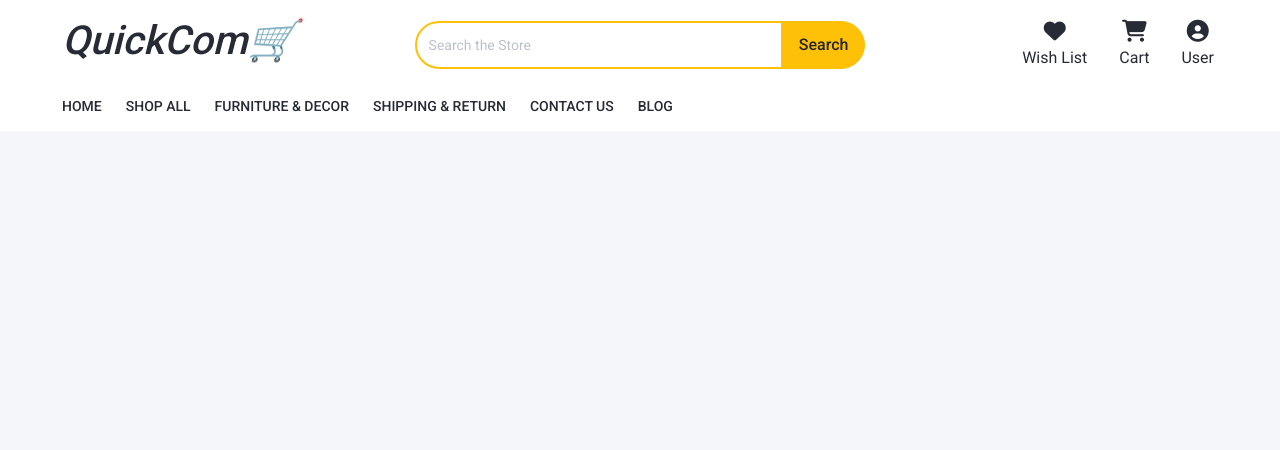
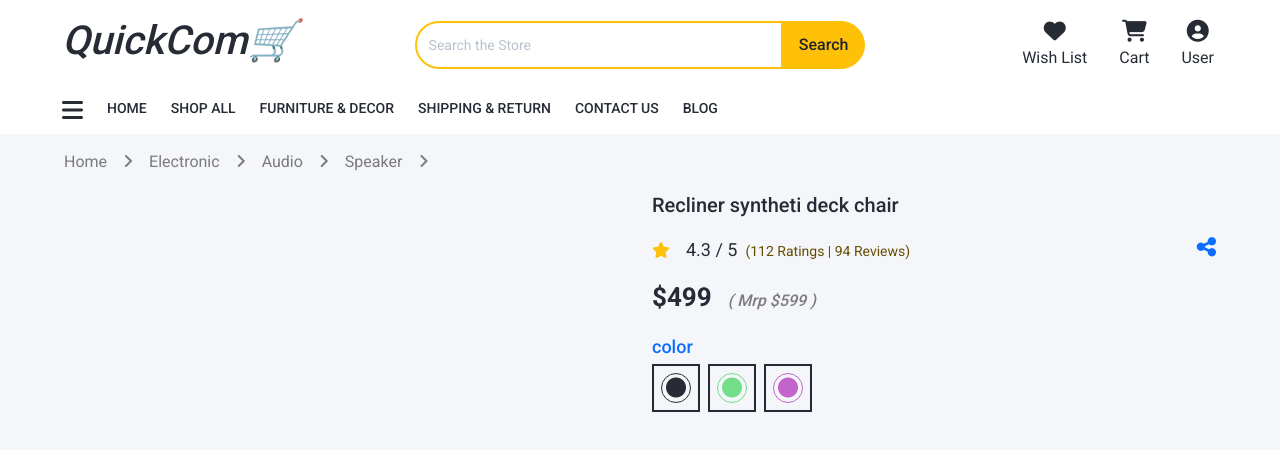
Before and after one commit to MuthuM3/Ecommerce_Client, an Angular app: page /product-list in a window 1280 px wide. Before the commit this address led to /. Shown: the top 450 px of the page. Built offline with nearby package versions, Linux system fonts and the light colour scheme.

Commit message:
product details page UI

```diff
--- a/src/app/app.routes.ts
+++ b/src/app/app.routes.ts
@@ -14,4 +14,12 @@ export const routes: Routes = [
     path: 'signin',
     loadComponent: () => import('./components/create-account/create-account.component').then((m) => m.SigninComponents),
   },
+  {
+    path: 'product-detail',
+    loadComponent: () => import('./components/product/product-detail/product-detail.component').then((m) => m.ProductDetailComponent),
+  },
+  {
+    path: 'product-list',
+    loadComponent: () => import('./components/product/product-detail/product-detail.component').then((m) => m.ProductDetailComponent),
+  },
 ];
--- a/src/app/components/header/header.component.html
+++ b/src/app/components/header/header.component.html
@@ -32,7 +32,8 @@
       </div>
     </div>
   </div>
-  <div class="h-p-d01 d-flex">
+  <div class="h-p-d01 d-flex align-items-center">
+    <div><i class="fa-solid fa-bars fs-4xl me-4"></i></div>
     <div><h6 class="me-4 fs-sm text-hover-org">HOME</h6></div>
     <div><h6 class="me-4 fs-sm text-hover-org">SHOP ALL</h6></div>
     <div><h6 class="me-4 fs-sm text-hover-org">FURNITURE & DECOR</h6></div>
--- /dev/null
+++ b/src/app/components/product/product-detail/product-detail.component.css
@@ -0,0 +1,30 @@
+.pcr-p{
+  width: 48px;
+  height: 48px;
+  border: 2px solid #262b35;
+  display: flex;
+  align-items: center;
+  justify-content: center;
+}
+.pcr-s{
+  border: 1px solid;
+  border-radius: 50%;
+}
+.p-clr-b{
+  color: #262b35;
+}
+.b-clr-b{
+  border-color: #262b35;
+}
+.p-clr-r{
+  color: #73de89;
+}
+.b-clr-r{
+  border-color: #73de89;
+}
+.p-clr-p{
+  color: #c264cc;
+}
+.b-clr-p{
+  border-color: #c264cc;
+}
--- /dev/null
+++ b/src/app/components/product/product-detail/product-detail.component.html
@@ -0,0 +1,33 @@
+<main>
+  <section>
+    <div class="my-md-3">
+      <span class="me-md-3 text-black-50">Home</span><i class="fa-solid fa-angle-right me-md-3 text-black-50"></i>
+      <span class="me-md-3 text-black-50">Electronic</span
+      ><i class="fa-solid fa-angle-right me-md-3 text-black-50"></i> <span class="me-md-3 text-black-50">Audio</span
+      ><i class="fa-solid fa-angle-right me-md-3 text-black-50"></i> <span class="me-md-3 text-black-50">Speaker</span
+      ><i class="fa-solid fa-angle-right me-md-3 text-black-50"></i>
+    </div>
+    <div class="row">
+      <div class="col-md-6"></div>
+      <div class="col-md-6">
+        <p class="fs-xl fw-medium">Recliner syntheti deck chair</p>
+        <div class="d-flex justify-content-between">
+          <p class="mb-2">
+            <i class="fa-solid fa-star text-warning me-3"></i> <span class="fs-lg me-2">4.3 / 5</span
+            ><span class="fs-sm text-black-50 text-warning-emphasis">(112 Ratings | 94 Reviews)</span>
+          </p>
+          <p><i class="fa-solid fa-share-nodes fs-2xl text-primary"></i></p>
+        </div>
+        <p><span class="fs-6xl fw-bold me-3">$499</span><span class="fs-md fw-medium text-black-50 fst-italic">( Mrp $599 )</span></p>
+        <div>
+          <p class="fs-lg fw-medium text-primary mb-1">color</p>
+          <div class="d-flex">
+            <p class="pcr-p me-2"><span class="pcr-s b-clr-b"><i class="fa-solid fa-circle p-clr-b fs-xl m-1"></i></span></p>
+            <p class="pcr-p me-2"><span class="pcr-s b-clr-r"><i class="fa-solid fa-circle p-clr-r fs-xl m-1"></i></span></p>
+            <p class="pcr-p"><span class="pcr-s b-clr-p"><i class="fa-solid fa-circle p-clr-p fs-xl m-1"></i></span></p>
+          </div>
+        </div>
+      </div>
+    </div>
+  </section>
+</main>
--- /dev/null
+++ b/src/app/components/product/product-list/product-list.component.html
@@ -0,0 +1 @@
+<p>product-list works!</p>
```
Also changed, not shown: src/app/components/product/product-detail/product-detail.component.ts (added, +12 -0 lines), src/app/components/product/product-list/product-list.component.ts (added, +12 -0 lines), src/app/components/product/product-list/product-list.component.css (added), 2 other files (tests, documents, lock files or other folders).
